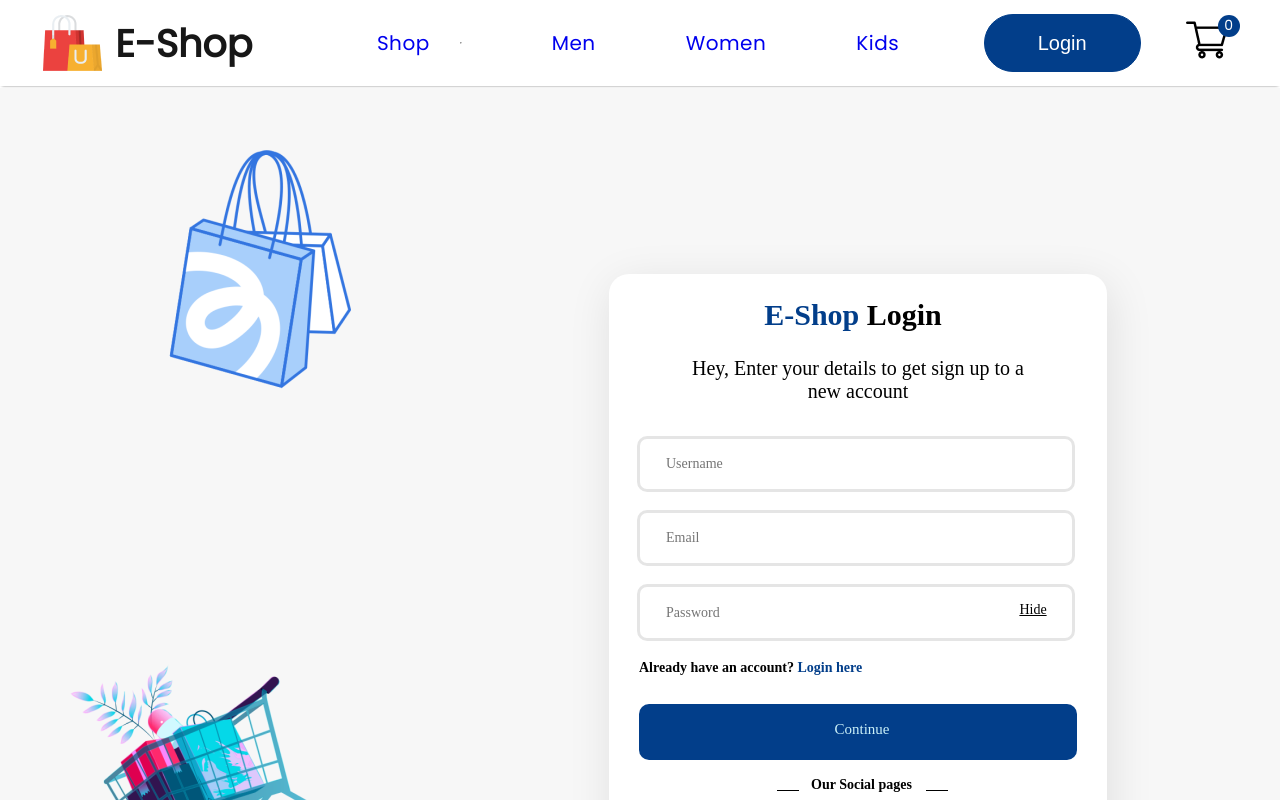
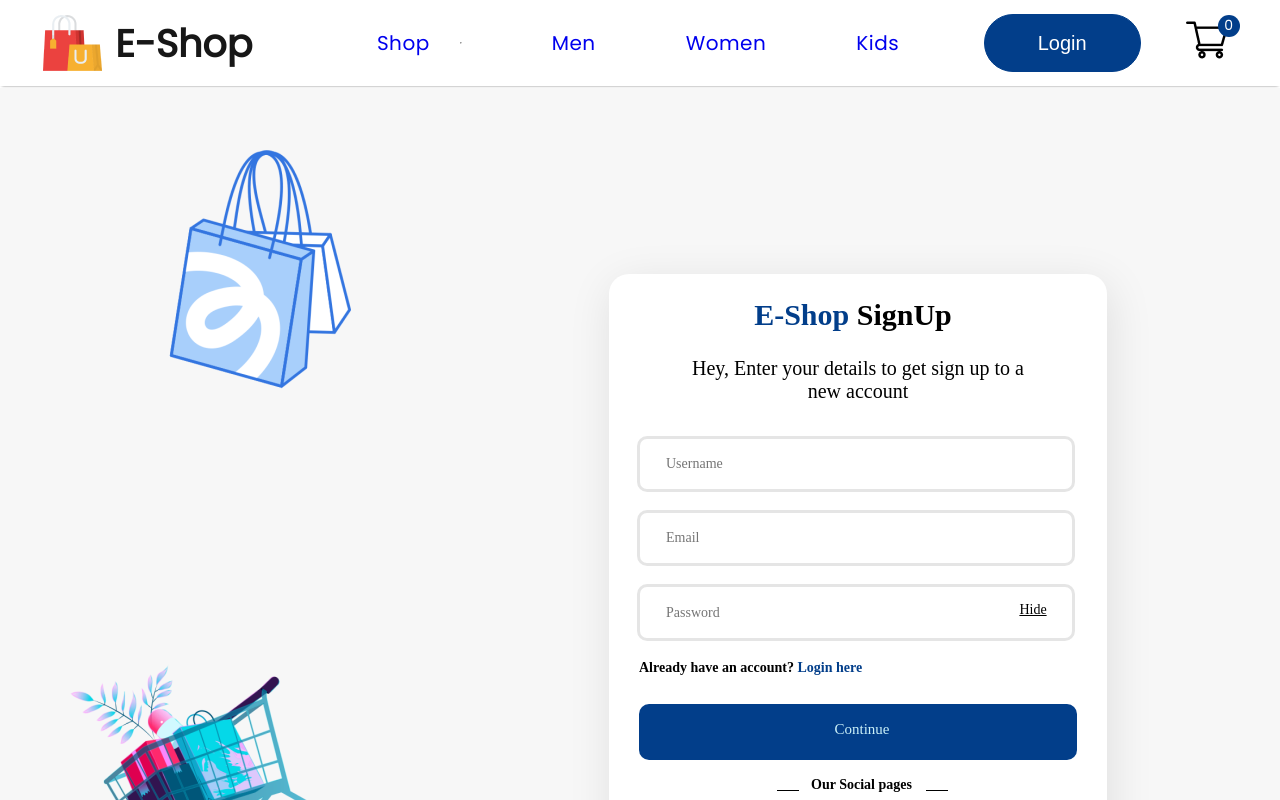
Before and after one commit to wantedali/E-Commerce_Web, a React (Create React App) app in the folder frontend/e-commerce_front/: page /login in a window 1280 px wide. Shown: the top 800 px of the page. Built offline with nearby package versions, Linux system fonts and the light colour scheme.

Commit message:
Said's-edit

```diff
--- a/frontend/e-commerce_front/src/Pages/LoginSignup.jsx
+++ b/frontend/e-commerce_front/src/Pages/LoginSignup.jsx
@@ -17,7 +17,7 @@ const LoginSignup = () => {
                 <div class="group-child"></div>
                 <b class="e-shop-login">
                     <span>E-Shop</span>
-                    <span class="login"> Login</span>
+                    <span class="login"> SignUp</span>
                 </b>
                 <div class="hide">Hide</div>
                 <b class="already-have-an-container">
```
Also changed, not shown: frontend/e-commerce_front/src/Components/Footer1/Footer1.css (indentation only), frontend/e-commerce_front/src/Components/Footer1/Footer1.jsx (line endings or trailing spaces).
